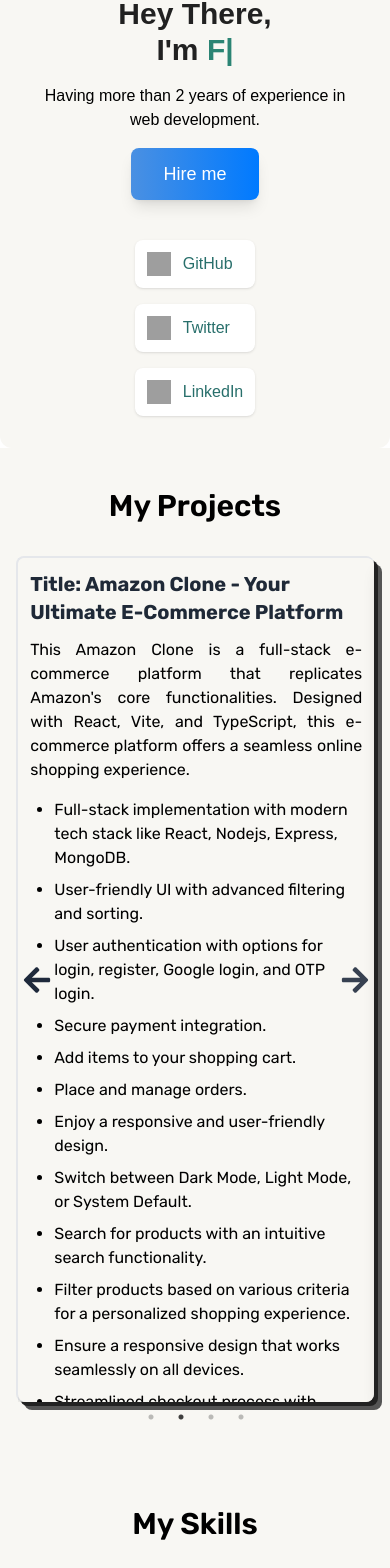
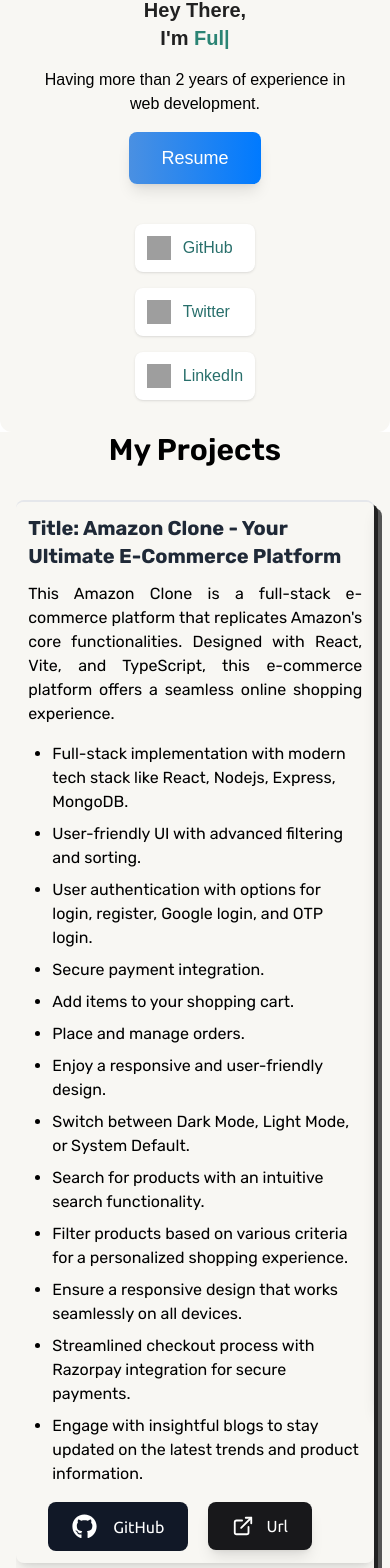
Before and after one commit to venu123143/portfolio, a React (Vite) app: page / in a window 390 px wide. Shown: the part 132-1700 px from the top of the page. Built offline with nearby package versions, Linux system fonts and the light colour scheme; grey boxes are pictures that could not be loaded; a web font is replaced by a local one.

Commit message:
portfolio changes

```diff
--- a/src/components/Home.tsx
+++ b/src/components/Home.tsx
@@ -36,7 +36,7 @@
                     animate={{ opacity: 1, y: 0 }}
                     transition={{ duration: 0.8, ease: "easeInOut" }}
                 >
-                    <h2 className="text-3xl font-sans font-bold text-textPrimary">
+                    <h2 className="text-xl sm:text-3xl font-sans font-bold text-textPrimary">
                         Hey There, <br /> I'm {" "}
                         <span className="text-accent">
                             <ReactTyped
@@ -56,7 +56,7 @@
                     <a target="_blank" href="https://www.canva.com/design/DAFj-JlZs_I/lYKRtoro-a54diJcflWvuA/view?utm_content=DAFj-JlZs_I&utm_campaign=designshare&utm_medium=link&utm_source=editor"
                         className="px-8 py-3 block  font-edu w-fit bg-gradient-to-r from-[#4A90E2] to-[#007AFF] text-white font-medium text-lg rounded-lg shadow-lg transition-all duration-300 ease-in-out transform hover:scale-105 hover:shadow-xl focus:outline-none focus:ring-4 focus:ring-blue-300 mx-auto md:mx-0"
                     >
-                        Hire me
+                       Resume
                     </a>
 
                 </motion.div>
--- a/src/components/Projects.tsx
+++ b/src/components/Projects.tsx
@@ -15,7 +15,13 @@
 
 const CarouselCard: React.FC = () => {
     const [loading, setLoading] = useState(true);
-
+    const [isMobile, setIsMobile] = useState(false);
+    useEffect(() => {
+        const updateIsMobile = () => setIsMobile(window.innerWidth < 640);
+        updateIsMobile(); // Set initial value
+        window.addEventListener("resize", updateIsMobile);
+        return () => window.removeEventListener("resize", updateIsMobile);
+    }, []);
     const carouselData = [
         {
             heading: "Title: WhatsApp Clone - Real Time Messaging App with Modern Features",
@@ -105,7 +111,6 @@
         },
     ];
 
-
     const PrevArrow = (props: any) => {
         const { onClick } = props;
         return (
@@ -130,13 +135,14 @@
         );
     };
 
+
     const settings = {
         dots: true,
         infinite: true,
         speed: 500,
         slidesToShow: 1,
         slidesToScroll: 1,
-        arrows: true,
+        arrows: !isMobile,
         autoplay: true,
         autoplaySpeed: 4000,
         prevArrow: <PrevArrow />,
@@ -150,14 +156,14 @@
     }, []);
 
     return (
-        <div className="w-full bg-[#F8F7F3] flex flex-col justify-center items-center py-10 font-inter">
+        <div className="w-full bg-[#F8F7F3] flex flex-col justify-center items-center font-inter">
             <h2 className="page_title">My Projects</h2>
             {loading ? (
                 <div className="flex items-center justify-center">
                     <ClipLoader size={50} color="#4A90E2" />
                 </div>
             ) : (
-                <div className="w-11/12 border-t-2 border-l-2 shadow-retro rounded-lg">
+                <div className="w-11/12 border-t-2 sm:border-l-2 shadow-retro rounded-lg">
                     <Slider {...settings}>
                         {carouselData.map((item, index) => (
                             <ProjectCard
@@ -193,11 +199,10 @@
     return (
         <motion.div
             id="projects"
-            className={"relative h-screen rounded-lg bg-[#F8F7F3] shadow-lg hover:shadow-2xl overflow-hidden transform transition duration-300"}
+            className={"relative sm:h-screen rounded-lg bg-[#F8F7F3] shadow-lg hover:shadow-2xl overflow-hidden transform transition duration-300"}
             initial={{ opacity: 0, y: 50 }}
             animate={{ opacity: 1, y: 0 }}
-            transition={{ duration: 0.5 }}
-        >
+            transition={{ duration: 0.5 }} >
             <div className="flex flex-col md:flex-row h-full">
                 {/* Left Side: Image */}
                 <div className="hidden md:flex md:w-2/5 flex-shrink-0 justify-center items-center">
@@ -231,10 +236,10 @@
                                 to={link}
                                 target="_blank"
                                 rel="noopener noreferrer"
-                                className="self-start ml-5 w-fit space-x-3 flex items-center justify-center bg-gray-900 text-white px-6 py-3 rounded-lg cursor-pointer font-ubuntu hover:bg-zinc-950"
+                                className="self-start ml-5 w-fit space-x-4 flex items-center justify-center bg-gray-900 text-white px-6 py-3 rounded-lg cursor-pointer font-ubuntu hover:bg-zinc-950"
                             >
                                 <FaGithub size={25} className="inline" />
-                                <span> GitHub Link</span>
+                                <span> GitHub</span>
                             </Link>
                         )}
                         {url && (
@@ -245,7 +250,7 @@
                                 className="self-start ml-5 w-fit space-x-3 flex items-center justify-center bg-zinc-900 shadow-lg hover:bg-gray-900 text-white px-6 py-3 rounded-lg cursor-pointer font-ubuntu"
                             >
                                 <LuExternalLink size={22} className="inline" />
-                                <span> Live url </span>
+                                <span>Url </span>
                             </Link>
                         )}
                     </div>
--- a/src/routes/Portfolio.tsx
+++ b/src/routes/Portfolio.tsx
@@ -13,7 +13,7 @@
             </svg> */}
 const Portfolio = () => {
     return (
-        <div className='relative '>
+        <div className='relative'>
             <WaveHeader />
             <Header />
             <Home />
```
